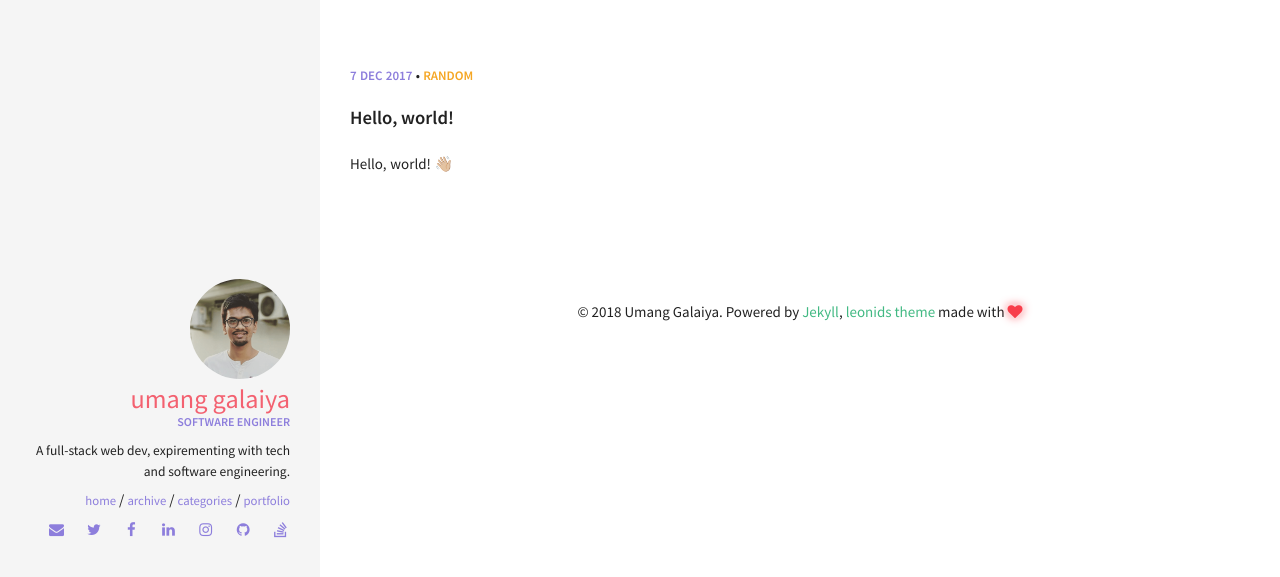
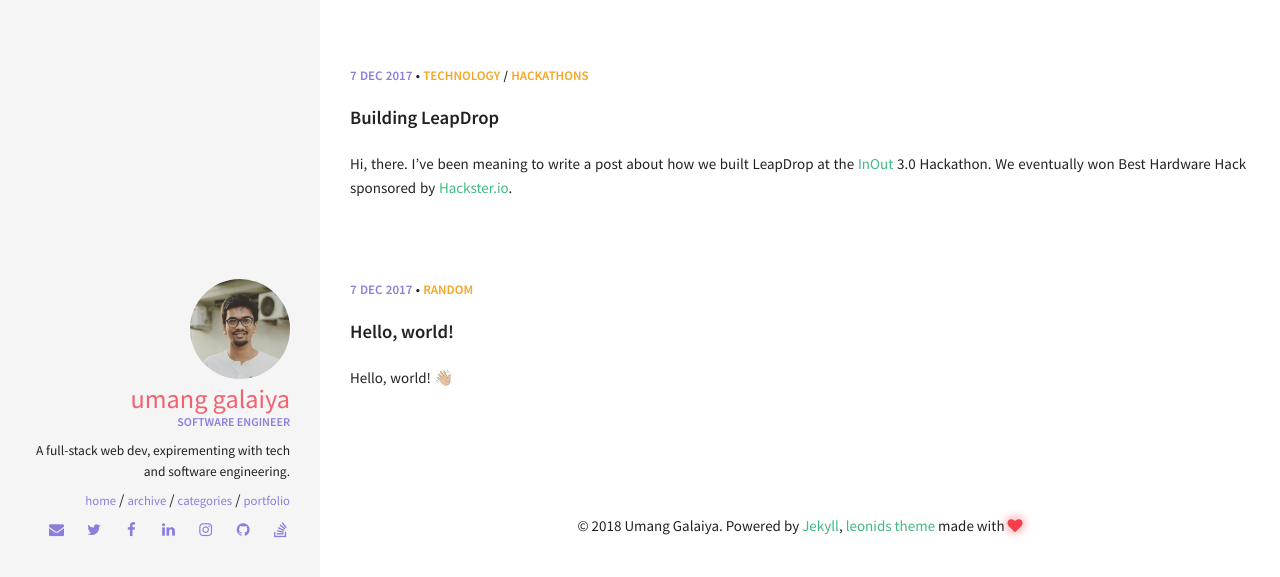
Before and after one commit to umanghome/blog, a Jekyll site: the page built from index.html, in a window 1280 px wide. Shown: the top 577 px of the page. Built offline with Jekyll 4.4.1, drawn with Linux system fonts in a browser that asks for light colours; some of the changed lines change nothing that is shown.

Commit message:
Adds Building LeapDrop post and changes blog URL.

```diff
--- a/_config.yml
+++ b/_config.yml
@@ -3,11 +3,11 @@
 # Site wide configuration
 ####################################
 #
-title: Dev Tales | Umang Galaiya
+title: Blog | Umang Galaiya
 email: umang@umanggalaiya.in
 description: Musings from my everyday life as a Software Engineer
-url: https://umanggalaiya.in/dev # the base hostname & protocol for your site
-keywords: ["Programming", "Software Engineer", "Software Engineering", "Software", "Engineering", "Engineer", "Code", "Technology", "Umang", "Galaiya", "Tech", "Technology"]
+url: https://umanggalaiya.in/blog # the base hostname & protocol for your site
+keywords: ["Programming", "Software Engineer", "Software Engineering", "Software", "Engineering", "Engineer", "Code", "Technology", "Umang", "Galaiya", "Tech", "Technology", "Blog"]
 
 #
 ###################################
--- /dev/null
+++ b/_posts/2017-12-9-building-leapdrop.md
@@ -0,0 +1,207 @@
+---
+layout: post
+title:  "Building LeapDrop"
+date:   2017-12-07 12:22:19
+categories: [technology, hackathons]
+comments: true
+---
+Hi, there. I’ve been meaning to write a post about how we built LeapDrop at the
+[InOut](https://hackinout.co/) 3.0 Hackathon. We eventually won Best Hardware
+Hack sponsored by [Hackster.io](https://www.hackster.io/).
+
+<!--more-->
+
+Team TheGeekBros has three bros in it: [Siddharth
+Goswami](http://siddharth.xyz/), [Soham Dodia](https://sohamdodia.in/), and
+[I](https://umanggalaiya.in/).
+
+InOut had lots of tracks this time around, so we got to dabble around various
+ideas — eventually settling onto building something in the
+Virtual-Reality/Augmented-Reality track — something that’s been an interest of
+ours for a really long time.
+
+We had a couple of ideas: a zombie-shooter FPS based on AR, a VR desktop
+experience (sort of like [this](https://cindori.org/vrdesktop/)). We had a
+[LeapMotion](https://www.leapmotion.com/), a borrowed [Google
+Cardboard](https://vr.google.com/cardboard/) knock-off, and some two-way tape to
+piece it all together.
+
+Now, none of us really knew how to proceed with any of the ideas. We didn’t have
+experience writing code to build VR/AR experiences — just some ideas in our
+heads — results of all those hours of sci-fi entertainment. So we sat there for
+two hours, cracking jokes and Googling stuff. It became evident after
+inefficiently sharing links back-and-forth for a while that it would be
+practically impossible for us to work on any of our ideas so far. Then it hit
+us.
+
+We’d been sharing links really inefficiently. I don’t remember how, but maybe it
+was a Messenger group? We recalled this scene from the first Iron Man movie
+where Tony Stark movies stuff across computers (and onto a hologram) using just
+his hands:
+
+<iframe width="560" height="315" src="https://www.youtube.com/embed/WNu6fRo_7fg?start=4" frameborder="0" gesture="media" allow="encrypted-media" allowfullscreen></iframe>
+*Watch 0:05 to 0:20*
+
+Why couldn’t we do this for sharing web pages? We had a LeapMotion that could
+very well detect hand gestures to do something like this. And thus, we set off
+to build LeapDrop.
+
+> LeapDrop allows people to share webpages between computers by using a simple
+> pinch-and-release hand gesture.
+
+The “stack” consisted of the following:
+
+* A Chrome Extension for interacting with the browser.
+* A Node.js server with socket.io [Web Sockets] for inter-device communication.
+* A LeapMotion and its JS SDK.
+* An Android app.
+* Lots of jokes and quite a bit of [9GAG](https://9gag.com/).
+
+The end result looked something like this.
+
+<iframe width="560" height="315" src="https://www.youtube.com/embed/ptT3npbsaRg" frameborder="0" gesture="media" allow="encrypted-media" allowfullscreen></iframe>
+
+At the beginning when we were discussing this idea and ironing out the details
+of how it’s supposed to work, it seemed that this would be a fairly simple
+project and could be done in a couple of hours — maybe even in half the time of
+the entire duration of the Hackathon. There’s a(n unspoken?) rule of Software
+Engineering that almost nothing will ever be built in the time a developer
+claims it to be. But we did manage to catch some sleep and tweak LeapDrop to
+work better, so.. ¯\_(ツ)_/¯
+
+It was one hell of an experience — nerd jokes, memes, working with the coolest
+team, and working on things which have no proper set path or guides to develop
+(those are the best kind). I wouldn’t trade it for anything else. Anyway, here’s
+a checkpoint. The stuff that follows now is mostly about how LeapDrop works, so
+if you’re not interested in the nitty-gritty, drop a like by clicking a heart
+button somewhere on this page if you liked this post so far, and have a great
+day/night/whatever. 😄
+
+*****
+
+We didn’t have a set path or a guide on how to build LeapDrop. We knew how
+things are supposed to work in tandem, but had no experience building anything
+like this — ever.
+
+I had built a tiny (totally unrelated) Chrome Extension earlier, and had written
+some socket.io code. Siddharth and Soham had experience building Android apps.
+Siddharth and I had been playing with LeapMotion the previous summer. So we got
+to working. In an ideal world, I would be building the Chrome Extension, but
+Siddharth had already started working on it by the time Soham and I started
+reading the documentation. Soham picked up Android and I got to writing
+JavaScript for the server.
+
+Here’s a breakdown of what each part of the stack was doing:
+
+### Google Cardboard + LeapMotion
+
+We stuck a LeapMotion onto a Google Cardboard. The LeapMotion would detect hand
+gestures. A phone running the Android app went into the Google Cardboard.
+
+### **Node.js Server with socket.io**
+
+The server is the “controller” of sorts. Each device would be connected to it
+using Web Socket. The server emits and listens to events. It tells the Chrome
+Extension to show QR Codes, read URLs, and open URLs. It tells the Android App
+to decode the QR Code in front of it. It listens to gestures from the
+LeapMotion.
+
+### Chrome Extension
+
+The Chrome Extension is installed on all the participating computers. It
+connects to the socket.io server. It listens for events and emits them. It shows
+a QR Code when asked, it sends the URL of the last active tab when asked, and it
+opens up a URL when asked.
+
+### Android App
+
+The Android app connects to the socket.io server as well. (It’s a pattern,
+really. Everything connects to the socket.io server.) The Android app displays
+what the camera sees, and occasionally decodes QR Codes. It was supposed to be a
+stereoscopic view, but Android only allows one resource to access the camera at
+a given time, so we ended up with having the camera-view only in the right part
+of the stereoscopic view. It was (very) lousy UX, but that’s all that we could
+come up with at the time. The Android phone goes into the Google Cardboard.
+
+### LeapMotion and its JS SDK
+
+If you haven’t figured out by now, the LeapMotion also connects to the socket.io
+server. However, since LeapMotion cannot directly connect to anything except the
+SDK, the JS SDK is running on a webpage and the webpage is connected to the
+socket.io server using Web Sockets. This webpage listens for the *pinch* and
+*release* gestures and notifies the server when they are performed.
+
+*****
+
+### Connecting it all
+
+Abbreviations of devices:
+
+* C1 — Computer 1 with a Chrome Extension
+* C2 — Computer 2 with a Chrome Extension
+* PH — Android Phone running the LeapDrop app
+* LMC — LeapMotion-connected Computer
+* LM — LeapMotion
+* Server — A Node.js + socket.io server.
+
+!["How LeapDrop works"]({{ site.url }}/img/LeapDrop.png "How LeapDrop works")
+*Siddharth is a really great designer as well. He’s the one who created this
+sweet illustration.*
+
+1.  *C1* registers with the *Server*. An ID is assigned to *C1*.
+1.  *C2* registers with the *Server*. An ID is assigned to *C2*.
+1.  *PH* registers with the *Server*.
+1.  *LMC* registers with the *Server*.
+1.  *LM* detects a pinch gesture.
+1.  *LM* notifies *LMC* about the detected pinch gesture.
+1.  *LMC* notifies the *Server* about the detected pinch gesture.
+1.  *Server* asks *C1* to show its QR Code. This QR Code has encoded within itself
+the ID assigned to it in Step 1.
+1.  *Server* asks *C2* to show its QR Code. This QR Code has encoded within itself
+the ID assigned to it in Step 2.
+1.  *Server* asks *PH* to detect the QR Code it sees, and send whatever the QR Code
+has encoded within itself. [This works because when the user makes a pinch
+gesture in front of a computer, the head-mounted mobile-phone camera will see
+the QR Code of the source computer.]
+1.  *PH* sends the decoded ID of the source computer to the Server. [*C1* in this
+case.]
+1.  *Server* asks the computer to which the ID belongs [*C1* in this case] to send
+it’s last visited URL.
+1.  *C1* sends the last visited URL to the *Server*.
+1.  *LM* detects a release gesture.
+1.  *LM* notifies *LMC* about the detected release gesture.
+1.  *LMC* notifies the *Server* about the detected release gesture.
+1.  *Server* asks *PH* to detect the QR Code it sees, and send whatever the QR code
+has encoded within itself. [This works because when the user makes a release
+gesture in front of a computer, the head-mounted mobile-phone camera will the
+the QR Code of the target computer.]
+1.  *PH* sends the decoded ID of the target computer to the *Server*. [*C2* in this
+case.]
+1.  *Server* asks *C1* to stop showing its QR Code.
+1.  *Server* asks *C2* to stop showing its QR Code.
+1.  *Server* asks the target computer [*C2* in this case] to open the URL obtained
+in Step 13.
+
+*****
+
+We got a *bit* of attention from the judges and fellow hackers around us, but
+unfortunately didn’t get selected to demo on-stage. This was a real bummer,
+since I can’t help but think to this date, how **rad** it would have been to
+grab a webpage from the projector-screen and put it on a laptop on a totally
+different side of the room.
+
+Anyway, when the prizes were being announced for the Hardware category, I
+thought maybe we were deserving of the third prize. The third prize was
+announced and it wasn’t us. I thought maybe we were second since LeapDrop was
+really cool. The second prize wasn’t us either. I gave up on winning a Hackathon
+prize this time around. (*Paging* Imposter Syndrome!) TheGeekBros flashed on the
+screen as the first prize, and we took a jolly ride to Cloud 9. I had been to
+the first two versions of InOut as well, but like they say: *Third time’s the
+charm*.
+
+Anyway, that’s it for this *reeeeally* long post. If you’re still reading,
+thanks for sticking around for this long. 😄
+
+[GitHub repo for LeapDrop.](https://github.com/TheGeekBros/leapdrop)
+
+*Originally posted to [Medium](https://hackernoon.com/building-leapdrop-f4191ff2f36d) on June 29, 2017.*
```
Also changed, not shown: img/LeapDrop.png (added).
